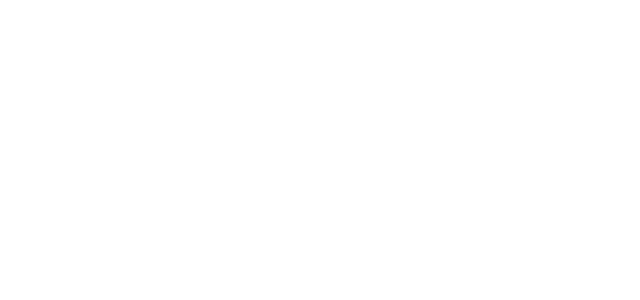
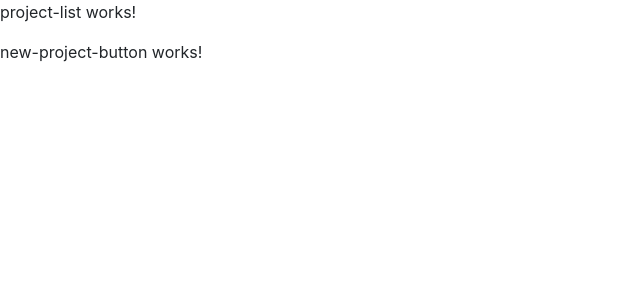
Before and after one commit to 1moosey1/squidward-frontend, an Angular app in the folder squiward-frontend/: page /projects in a window 1280 px wide. Before the commit this address led to /. Shown: the top 300 px of the page, without its empty margins (0-640 px from the left). Built offline with nearby package versions, Linux system fonts and the light colour scheme.

Commit message:
such wow much wow

```diff
--- a/squiward-frontend/src/app/app-routes.module.ts
+++ b/squiward-frontend/src/app/app-routes.module.ts
@@ -3,9 +3,11 @@
 
 import { Routes, RouterModule } from '@angular/router'
 import { LoginComponent } from './components/login/login.component';
+import { ProjectListComponent } from './components/projects/project-list/project-list.component';
 
 const routes: Routes = [
-  {path: "login", component:LoginComponent},
+  {path: "login", component: LoginComponent},
+  {path: "projects", component: ProjectListComponent },
   {path: "", redirectTo: "login", pathMatch: "full"}
 ]
 
--- a/squiward-frontend/src/app/components/projects/project-list/project-list.component.html
+++ b/squiward-frontend/src/app/components/projects/project-list/project-list.component.html
@@ -1,3 +1,5 @@
 <p>
   project-list works!
 </p>
+
+<app-new-project-button></app-new-project-button>
```
